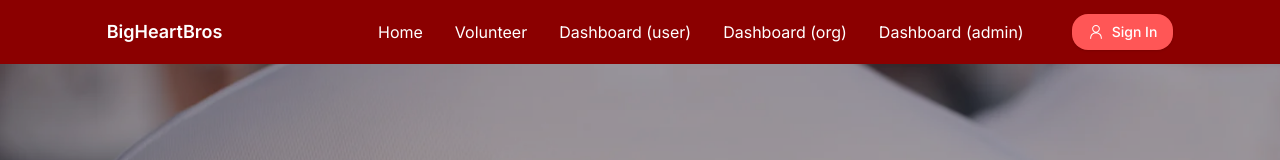
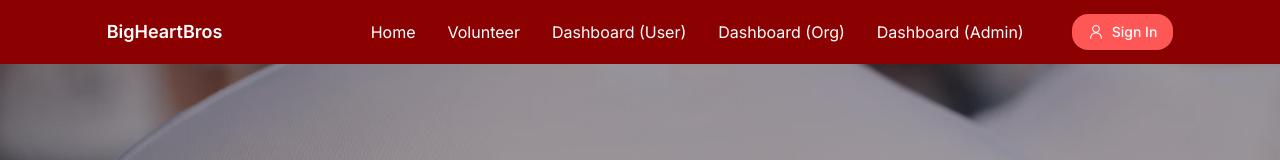
Before and after one commit to limrik/big-heart-bros, a Next.js app in the folder big-heart-bros/: page /home in a window 1280 px wide. Shown: the top 160 px of the page. Built offline with nearby package versions, Linux system fonts and the light colour scheme; no server answers.

Commit message:
update navbar

```diff
--- a/big-heart-bros/src/components/navbar.tsx
+++ b/big-heart-bros/src/components/navbar.tsx
@@ -28,20 +28,20 @@ export default function Navbar() {
             className="font-poppins cursor-pointer hover:text-blue-300"
             href="/profile/DEFAULT_ID"
           >
-            Dashboard (user)
+            Dashboard (User)
           </Link>
 
           <Link
             className="font-poppins cursor-pointer hover:text-blue-300"
             href="/org-dashboard/DEFAULT_ID"
           >
-            Dashboard (org)
+            Dashboard (Org)
           </Link>
           <Link
             className="font-poppins cursor-pointer hover:text-blue-300"
             href="/admin/dashboard"
           >
-            Dashboard (admin)
+            Dashboard (Admin)
           </Link>
           <SigninButton />
         </div>
```
